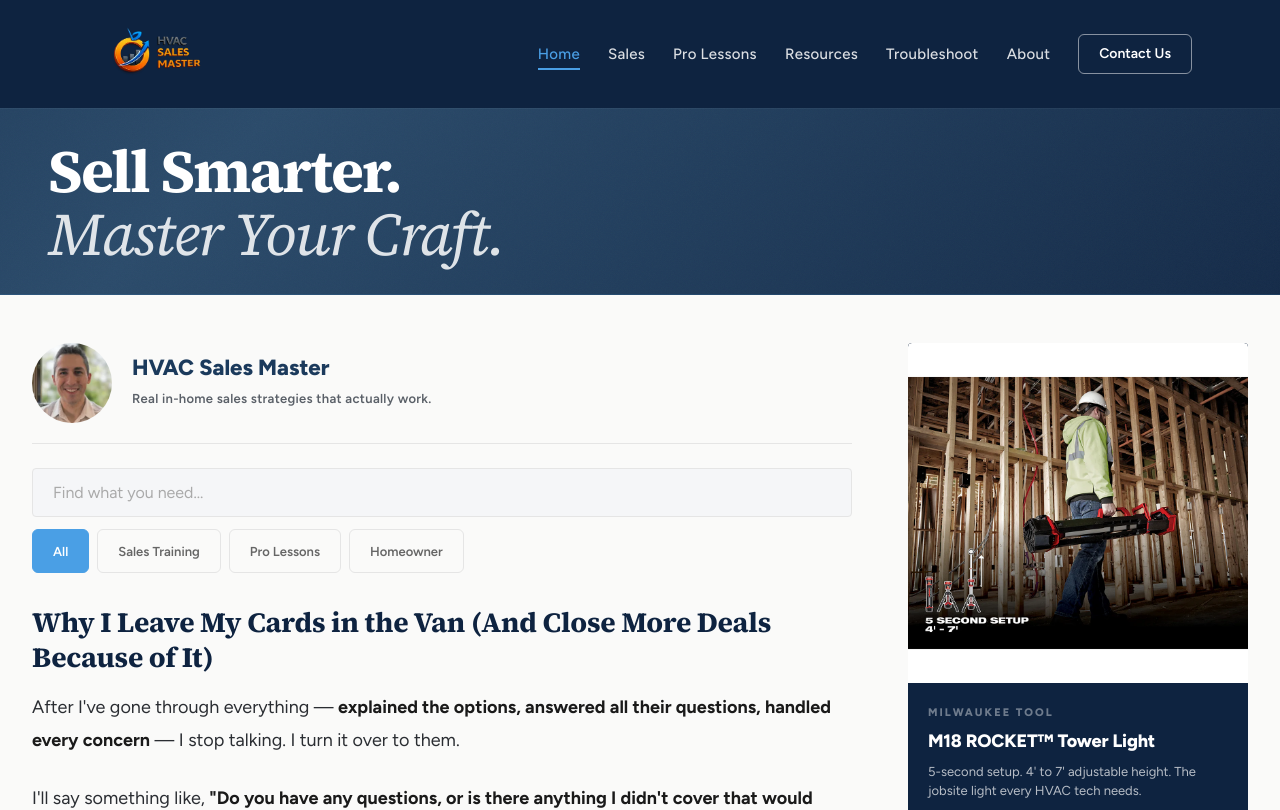
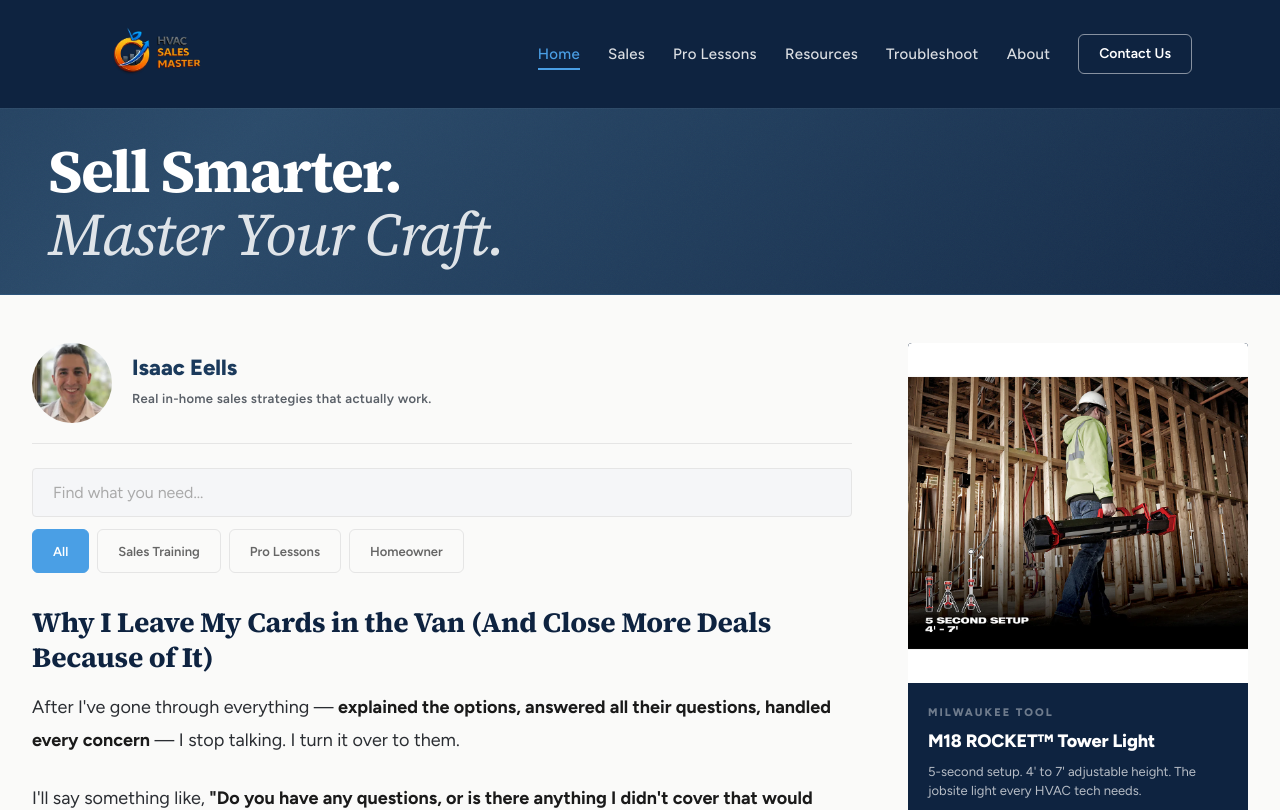
Before and after one commit to Ishack94/HVAC-sales-master, a React (Vite) app: page / in a window 1280 px wide. Shown: the top 810 px of the page. Built offline with nearby package versions, Linux system fonts and the light colour scheme.

Commit message:
Update author name to Isaac Eells on homepage and About page

```diff
--- a/src/pages/About.jsx
+++ b/src/pages/About.jsx
@@ -34,7 +34,7 @@ export default function About() {
             <img src={headshotSrc} alt="HVAC Sales Master founder" className={styles.headshot} width="80" height="80" />
             <div className={styles.authorText}>
               <p className={styles.authorLabel}>Written from the Field</p>
-              <p className={styles.authorName}>HVAC Sales Master</p>
+              <p className={styles.authorName}>Isaac Eells</p>
             </div>
           </div>
 
--- a/src/pages/Home.jsx
+++ b/src/pages/Home.jsx
@@ -185,7 +185,7 @@ export default function Home() {
           <div className={styles.authorRow}>
             <img src={headshotSrc} alt="HVAC Sales Master founder" className={styles.headshot} width="80" height="80" />
             <div className={styles.authorText}>
-              <p className={styles.authorName}>HVAC Sales Master</p>
+              <p className={styles.authorName}>Isaac Eells</p>
               <p className={styles.authorTagline}>Real in-home sales strategies that actually work.</p>
             </div>
           </div>
```
